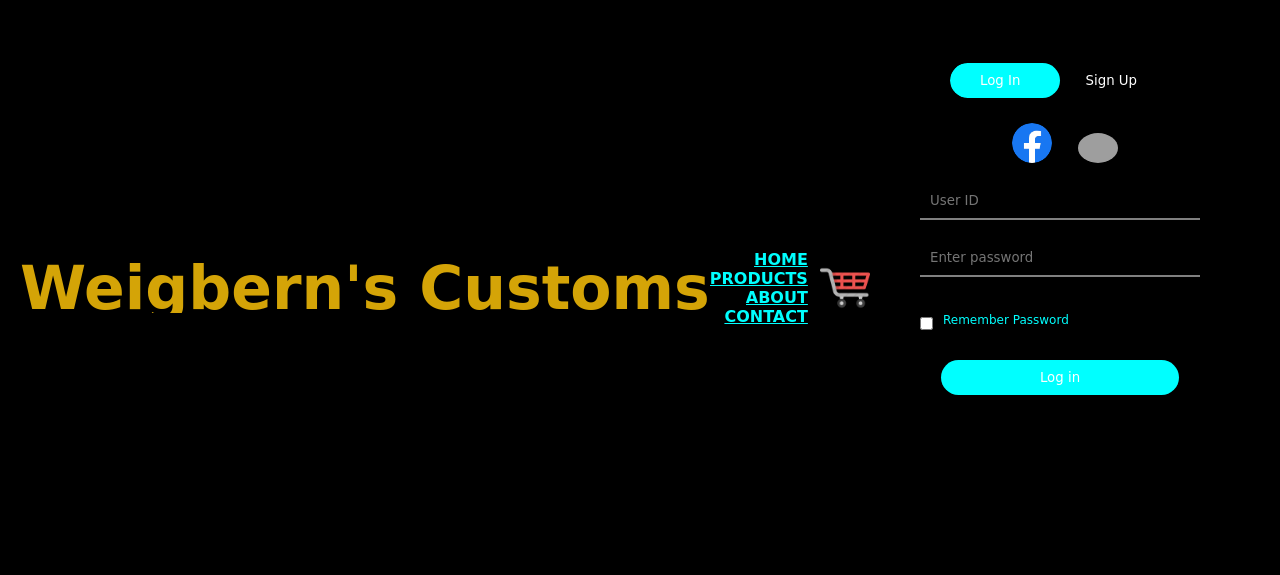
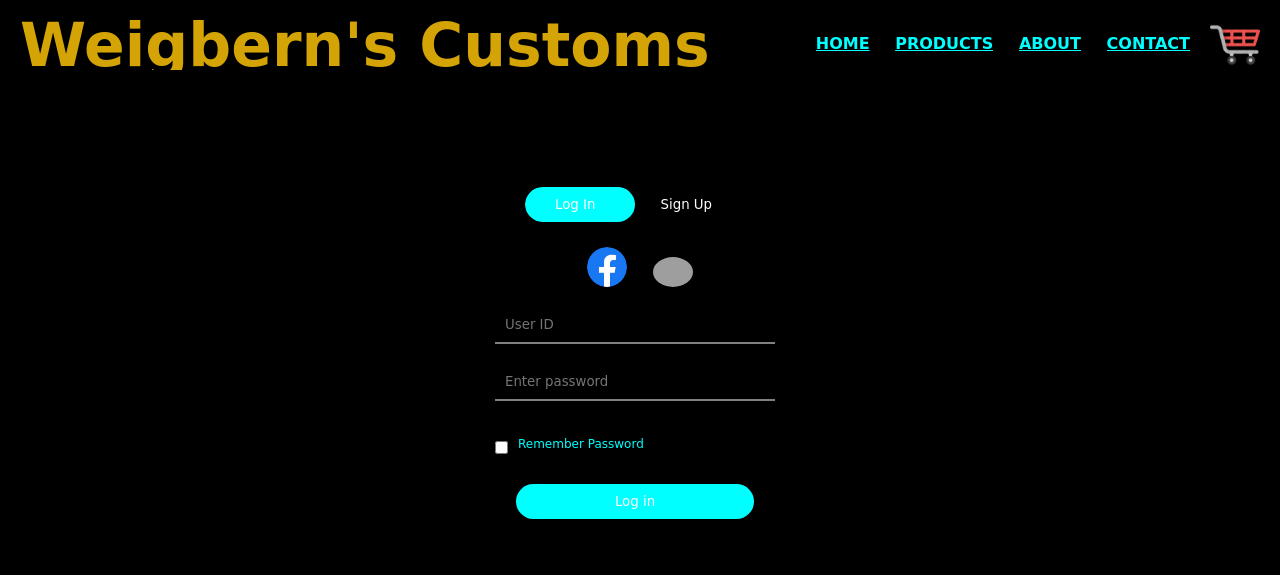
Before and after one commit to ALEX9396/ART, a PHP site: page /login.html in a window 1280 px wide. Shown: the top 575 px of the page. Run offline with PHP 8.4, Linux system fonts and the light colour scheme; grey boxes are pictures that could not be loaded.

Commit message:
login.htmo modified

```diff
--- a/login.html
+++ b/login.html
@@ -3,7 +3,8 @@
         <title>Login and registration form</title>
         <link rel="stylesheet" href="login.css">
     </head>
-    <bod        <div class="navbar">
+    <body>
+        <div class="navbar">
             <h1>Weigbern's Customs</h1>
             <nav>
                 <b>
```
Also changed, not shown: style.css (line endings or trailing spaces).
